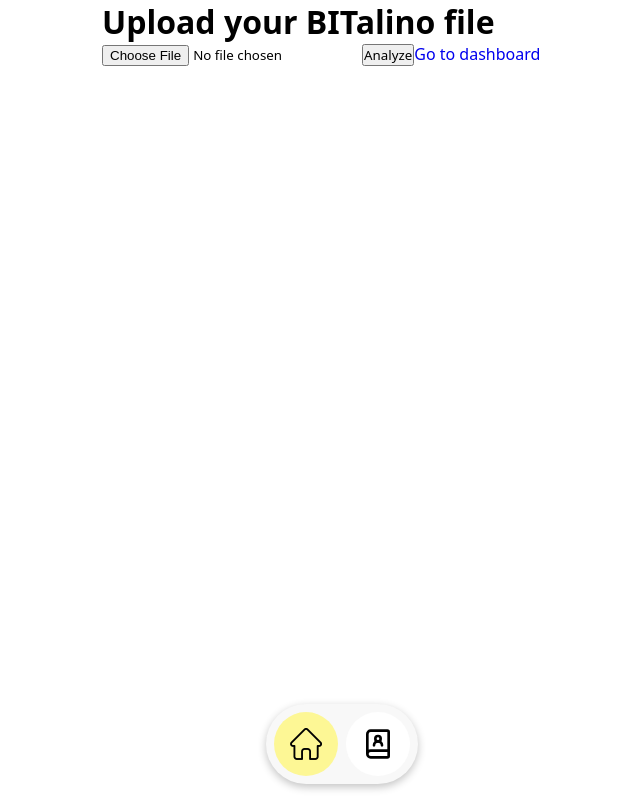
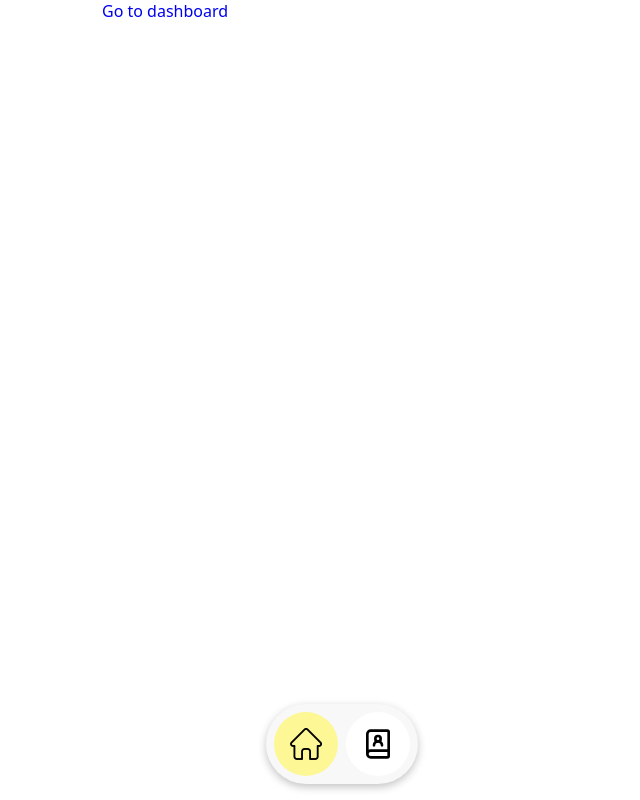
Before and after one commit to Orion-Barjamaj/calmify, a Next.js app in the folder frontend/: page / in a window 1280 px wide. Shown: the whole page, without its empty margins (298-938 px from the left). Built offline with nearby package versions, Linux system fonts and the light colour scheme.

Commit message:
Final changes

```diff
--- a/frontend/app/dashboard/page.tsx
+++ b/frontend/app/dashboard/page.tsx
@@ -109,6 +109,8 @@
       });
     }
   };
+
+  console.log(process.env.NEXT_PUBLIC_BACKEND_URL);
 
   const handleUpload = async () => {
     if (!file) return;
--- a/frontend/app/page.tsx
+++ b/frontend/app/page.tsx
@@ -4,42 +4,8 @@
 import { useState } from "react";
 
 export default function Home() {
-  const [file, setFile] = useState<File | null>(null);
-  const [result, setResult] = useState<any>(null);
-
-  const handleUpload = async () => {
-    if (!file) return;
-
-    const formData = new FormData();
-    formData.append("file", file);
-
-    const res = await fetch("http://localhost:8000/analyze", {
-      method: "POST",
-      body: formData,
-    });
-
-    const data = await res.json();
-    setResult(data);
-  };
-
   return (
     <div>
-      <h1>Upload your BITalino file</h1>
-      <input
-        type="file"
-        accept=".txt"
-        onChange={(e) => setFile(e.target.files?.[0] ?? null)}
-      />
-      <button onClick={handleUpload}>Analyze</button>
-
-      {result && (
-        <div>
-          <h2>Results:</h2>
-          <p>Average anomaly score: {result.level}</p>
-          <p>Predictions: {JSON.stringify(result.message)}</p>
-        </div>
-      )}
-
       <Link href="/dashboard">Go to dashboard</Link>
     </div>
   );
```
